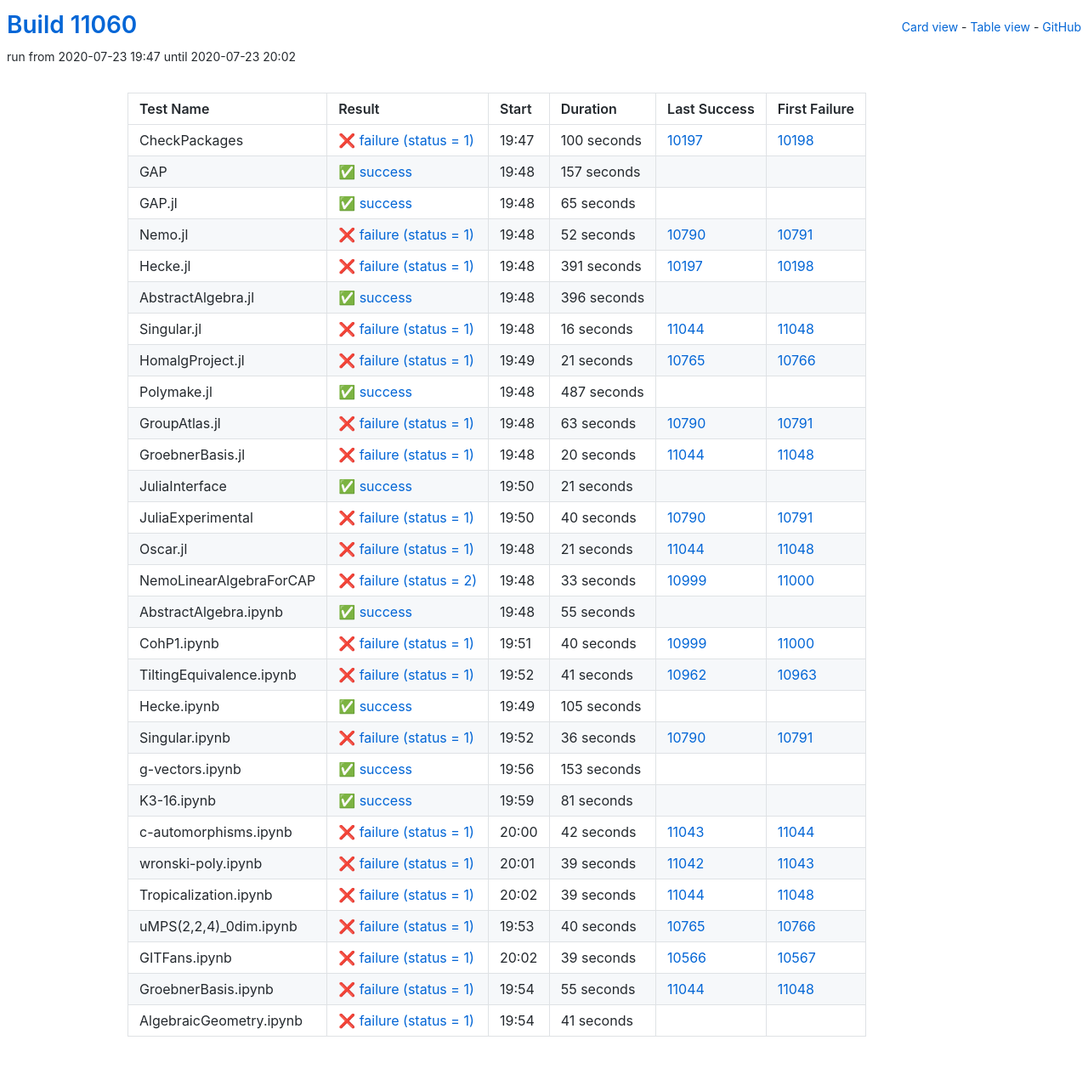
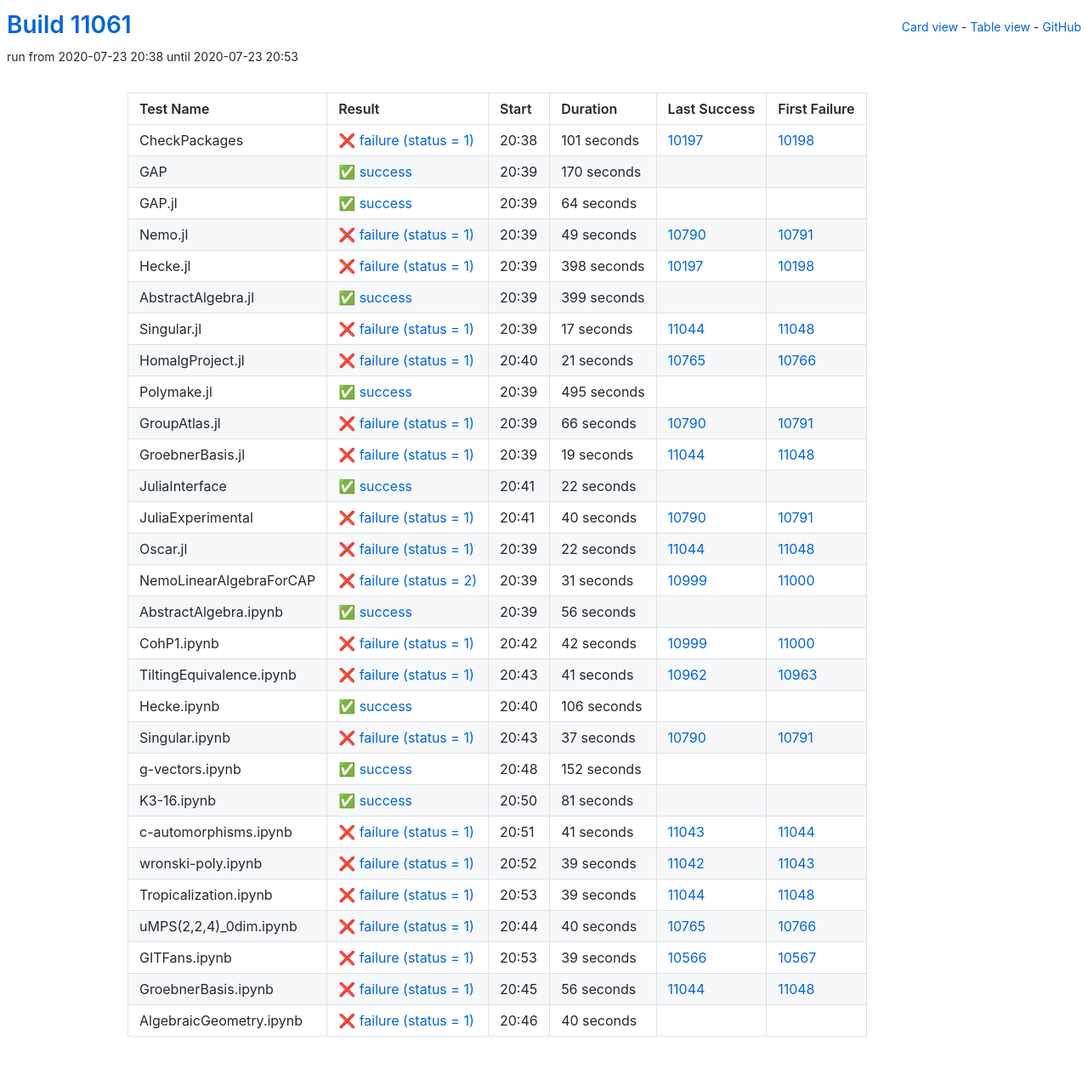
Before and after one commit to oscar-system/oscar-ci-status, a Jekyll site: the page built from table.html, in a window 1280 px wide. Shown: the whole page at 85% size. Built offline with Jekyll 4.4.1, drawn with Linux system fonts in a browser that asks for light colours.

Commit message:
Build #11061

```diff
--- a/_data/ci.yml
+++ b/_data/ci.yml
@@ -1,6 +1,6 @@
 ---
-build: 11060
-build_url: https://oscarci.mathematik.uni-kl.de/job/oscar/11060/
+build: 11061
+build_url: https://oscarci.mathematik.uni-kl.de/job/oscar/11061/
 job: oscar
 organization: oscar-system
 repo: oscar-ci-status
@@ -8,92 +8,92 @@
 tests:
 - name: CheckPackages
   id: checkpackages
-  log: https://oscarci.mathematik.uni-kl.de/job/oscar/11060/artifact/logs/build-11060/CheckPackages.log
-  start: 2020-07-23 19:47
+  log: https://oscarci.mathematik.uni-kl.de/job/oscar/11061/artifact/logs/build-11061/CheckPackages.log
+  start: 2020-07-23 20:38
   success: false
   exitcode: 1
   status: failure
-  duration: 100
+  duration: 101
   last_success: 10197
   last_success_url: https://oscarci.mathematik.uni-kl.de/job/oscar/10197/
   first_failure: 10198
   first_failure_url: https://oscarci.mathematik.uni-kl.de/job/oscar/10198/
 - name: GAP
   id: gap
-  log: https://oscarci.mathematik.uni-kl.de/job/oscar/11060/artifact/logs/build-11060/GAP.log
-  start: 2020-07-23 19:48
+  log: https://oscarci.mathematik.uni-kl.de/job/oscar/11061/artifact/logs/build-11061/GAP.log
+  start: 2020-07-23 20:39
   success: true
   exitcode: 0
   status: success
-  duration: 157
+  duration: 170
   last_success: false
   last_success_url:
   first_failure: false
   first_failure_url:
 - name: GAP.jl
   id: gap-jl
-  log: https://oscarci.mathematik.uni-kl.de/job/oscar/11060/artifact/logs/build-11060/GAP.jl.log
-  start: 2020-07-23 19:48
+  log: https://oscarci.mathematik.uni-kl.de/job/oscar/11061/artifact/logs/build-11061/GAP.jl.log
+  start: 2020-07-23 20:39
   success: true
   exitcode: 0
   status: success
-  duration: 65
+  duration: 64
   last_success: false
   last_success_url:
   first_failure: false
   first_failure_url:
 - name: Nemo.jl
   id: nemo-jl
-  log: https://oscarci.mathematik.uni-kl.de/job/oscar/11060/artifact/logs/build-11060/Nemo.jl.log
-  start: 2020-07-23 19:48
+  log: https://oscarci.mathematik.uni-kl.de/job/oscar/11061/artifact/logs/build-11061/Nemo.jl.log
+  start: 2020-07-23 20:39
   success: false
   exitcode: 1
   status: failure
-  duration: 52
+  duration: 49
   last_success: 10790
   last_success_url: https://oscarci.mathematik.uni-kl.de/job/oscar/10790/
   first_failure: 10791
   first_failure_url: https://oscarci.mathematik.uni-kl.de/job/oscar/10791/
 - name: Hecke.jl
   id: hecke-jl
-  log: https://oscarci.mathematik.uni-kl.de/job/oscar/11060/artifact/logs/build-11060/Hecke.jl.log
-  start: 2020-07-23 19:48
+  log: https://oscarci.mathematik.uni-kl.de/job/oscar/11061/artifact/logs/build-11061/Hecke.jl.log
+  start: 2020-07-23 20:39
   success: false
   exitcode: 1
   status: failure
-  duration: 391
+  duration: 398
   last_success: 10197
   last_success_url: https://oscarci.mathematik.uni-kl.de/job/oscar/10197/
   first_failure: 10198
   first_failure_url: https://oscarci.mathematik.uni-kl.de/job/oscar/10198/
 - name: AbstractAlgebra.jl
   id: abstractalgebra-jl
-  log: https://oscarci.mathematik.uni-kl.de/job/oscar/11060/artifact/logs/build-11060/AbstractAlgebra.jl.log
-  start: 2020-07-23 19:48
+  log: https://oscarci.mathematik.uni-kl.de/job/oscar/11061/artifact/logs/build-11061/AbstractAlgebra.jl.log
+  start: 2020-07-23 20:39
   success: true
   exitcode: 0
   status: success
-  duration: 396
+  duration: 399
   last_success: false
   last_success_url:
   first_failure: false
   first_failure_url:
 - name: Singular.jl
   id: singular-jl
-  log: https://oscarci.mathematik.uni-kl.de/job/oscar/11060/artifact/logs/build-11060/Singular.jl.log
-  start: 2020-07-23 19:48
+  log: https://oscarci.mathematik.uni-kl.de/job/oscar/11061/artifact/logs/build-11061/Singular.jl.log
+  start: 2020-07-23 20:39
   success: false
   exitcode: 1
   status: failure
-  duration: 16
+  duration: 17
   last_success: 11044
   last_success_url: https://oscarci.mathematik.uni-kl.de/job/oscar/11044/
   first_failure: 11048
   first_failure_url: https://oscarci.mathematik.uni-kl.de/job/oscar/11048/
 - name: HomalgProject.jl
   id: homalgproject-jl
-  log: https://oscarci.mathematik.uni-kl.de/job/oscar/11060/artifact/logs/build-11060/HomalgProject.jl.log
-  start: 2020-07-23 19:49
+  log: https://oscarci.mathematik.uni-kl.de/job/oscar/11061/artifact/logs/build-11061/HomalgProject.jl.log
+  start: 2020-07-23 20:40
   success: false
   exitcode: 1
   status: failure
@@ -104,56 +104,56 @@
   first_failure_url: https://oscarci.mathematik.uni-kl.de/job/oscar/10766/
 - name: Polymake.jl
   id: polymake-jl
-  log: https://oscarci.mathematik.uni-kl.de/job/oscar/11060/artifact/logs/build-11060/Polymake.jl.log
-  start: 2020-07-23 19:48
+  log: https://oscarci.mathematik.uni-kl.de/job/oscar/11061/artifact/logs/build-11061/Polymake.jl.log
+  start: 2020-07-23 20:39
   success: true
   exitcode: 0
   status: success
-  duration: 487
+  duration: 495
   last_success: false
   last_success_url:
   first_failure: false
   first_failure_url:
 - name: GroupAtlas.jl
   id: groupatlas-jl
-  log: https://oscarci.mathematik.uni-kl.de/job/oscar/11060/artifact/logs/build-11060/GroupAtlas.jl.log
-  start: 2020-07-23 19:48
+  log: https://oscarci.mathematik.uni-kl.de/job/oscar/11061/artifact/logs/build-11061/GroupAtlas.jl.log
+  start: 2020-07-23 20:39
   success: false
   exitcode: 1
   status: failure
-  duration: 63
+  duration: 66
   last_success: 10790
   last_success_url: https://oscarci.mathematik.uni-kl.de/job/oscar/10790/
   first_failure: 10791
   first_failure_url: https://oscarci.mathematik.uni-kl.de/job/oscar/10791/
 - name: GroebnerBasis.jl
   id: groebnerbasis-jl
-  log: https://oscarci.mathematik.uni-kl.de/job/oscar/11060/artifact/logs/build-11060/GroebnerBasis.jl.log
-  start: 2020-07-23 19:48
+  log: https://oscarci.mathematik.uni-kl.de/job/oscar/11061/artifact/logs/build-11061/GroebnerBasis.jl.log
+  start: 2020-07-23 20:39
   success: false
   exitcode: 1
   status: failure
-  duration: 20
+  duration: 19
   last_success: 11044
   last_success_url: https://oscarci.mathematik.uni-kl.de/job/oscar/11044/
   first_failure: 11048
   first_failure_url: https://oscarci.mathematik.uni-kl.de/job/oscar/11048/
 - name: JuliaInterface
   id: juliainterface
-  log: https://oscarci.mathematik.uni-kl.de/job/oscar/11060/artifact/logs/build-11060/JuliaInterface.log
-  start: 2020-07-23 19:50
+  log: https://oscarci.mathematik.uni-kl.de/job/oscar/11061/artifact/logs/build-11061/JuliaInterface.log
+  start: 2020-07-23 20:41
   success: true
   exitcode: 0
   status: success
-  duration: 21
+  duration: 22
   last_success: false
   last_success_url:
   first_failure: false
   first_failure_url:
 - name: JuliaExperimental
   id: juliaexperimental
-  log: https://oscarci.mathematik.uni-kl.de/job/oscar/11060/artifact/logs/build-11060/JuliaExperimental.log
-  start: 2020-07-23 19:50
+  log: https://oscarci.mathematik.uni-kl.de/job/oscar/11061/artifact/logs/build-11061/JuliaExperimental.log
+  start: 2020-07-23 20:41
   success: false
   exitcode: 1
   status: failure
@@ -164,56 +164,56 @@
   first_failure_url: https://oscarci.mathematik.uni-kl.de/job/oscar/10791/
 - name: Oscar.jl
   id: oscar-jl
-  log: https://oscarci.mathematik.uni-kl.de/job/oscar/11060/artifact/logs/build-11060/Oscar.jl.log
-  start: 2020-07-23 19:48
+  log: https://oscarci.mathematik.uni-kl.de/job/oscar/11061/artifact/logs/build-11061/Oscar.jl.log
+  start: 2020-07-23 20:39
   success: false
   exitcode: 1
   status: failure
-  duration: 21
+  duration: 22
   last_success: 11044
   last_success_url: https://oscarci.mathematik.uni-kl.de/job/oscar/11044/
   first_failure: 11048
   first_failure_url: https://oscarci.mathematik.uni-kl.de/job/oscar/11048/
 - name: NemoLinearAlgebraForCAP
   id: nemolinearalgebraforcap
-  log: https://oscarci.mathematik.uni-kl.de/job/oscar/11060/artifact/logs/build-11060/NemoLinearAlgebraForCAP.log
-  start: 2020-07-23 19:48
+  log: https://oscarci.mathematik.uni-kl.de/job/oscar/11061/artifact/logs/build-11061/NemoLinearAlgebraForCAP.log
+  start: 2020-07-23 20:39
   success: false
   exitcode: 2
   status: failure
-  duration: 33
+  duration: 31
   last_success: 10999
   last_success_url: https://oscarci.mathematik.uni-kl.de/job/oscar/10999/
   first_failure: 11000
   first_failure_url: https://oscarci.mathematik.uni-kl.de/job/oscar/11000/
 - name: AbstractAlgebra.ipynb
   id: abstractalgebra-ipynb
-  log: https://oscarci.mathematik.uni-kl.de/job/oscar/11060/artifact/logs/build-11060/AbstractAlgebra.ipynb.log
-  start: 2020-07-23 19:48
+  log: https://oscarci.mathematik.uni-kl.de/job/oscar/11061/artifact/logs/build-11061/AbstractAlgebra.ipynb.log
+  start: 2020-07-23 20:39
   success: true
   exitcode: 0
   status: success
-  duration: 55
+  duration: 56
   last_success: false
   last_success_url:
   first_failure: false
   first_failure_url:
 - name: CohP1.ipynb
   id: cohp1-ipynb
-  log: https://oscarci.mathematik.uni-kl.de/job/oscar/11060/artifact/logs/build-11060/CohP1.ipynb.log
-  start: 2020-07-23 19:51
+  log: https://oscarci.mathematik.uni-kl.de/job/oscar/11061/artifact/logs/build-11061/CohP1.ipynb.log
+  start: 2020-07-23 20:42
   success: false
   exitcode: 1
   status: failure
-  duration: 40
+  duration: 42
   last_success: 10999
   last_success_url: https://oscarci.mathematik.uni-kl.de/job/oscar/10999/
   first_failure: 11000
   first_failure_url: https://oscarci.mathematik.uni-kl.de/job/oscar/11000/
 - name: TiltingEquivalence.ipynb
   id: tiltingequivalence-ipynb
-  log: https://oscarci.mathematik.uni-kl.de/job/oscar/11060/artifact/logs/build-11060/TiltingEquivalence.ipynb.log
-  start: 2020-07-23 19:52
+  log: https://oscarci.mathematik.uni-kl.de/job/oscar/11061/artifact/logs/build-11061/TiltingEquivalence.ipynb.log
+  start: 2020-07-23 20:43
   success: false
   exitcode: 1
   status: failure
@@ -224,44 +224,44 @@
   first_failure_url: https://oscarci.mathematik.uni-kl.de/job/oscar/10963/
 - name: Hecke.ipynb
   id: hecke-ipynb
-  log: https://oscarci.mathematik.uni-kl.de/job/oscar/11060/artifact/logs/build-11060/Hecke.ipynb.log
-  start: 2020-07-23 19:49
+  log: https://oscarci.mathematik.uni-kl.de/job/oscar/11061/artifact/logs/build-11061/Hecke.ipynb.log
+  start: 2020-07-23 20:40
   success: true
   exitcode: 0
   status: success
-  duration: 105
+  duration: 106
   last_success: false
   last_success_url:
   first_failure: false
   first_failure_url:
 - name: Singular.ipynb
   id: singular-ipynb
-  log: https://oscarci.mathematik.uni-kl.de/job/oscar/11060/artifact/logs/build-11060/Singular.ipynb.log
-  start: 2020-07-23 19:52
+  log: https://oscarci.mathematik.uni-kl.de/job/oscar/11061/artifact/logs/build-11061/Singular.ipynb.log
+  start: 2020-07-23 20:43
   success: false
   exitcode: 1
   status: failure
-  duration: 36
+  duration: 37
   last_success: 10790
   last_success_url: https://oscarci.mathematik.uni-kl.de/job/oscar/10790/
   first_failure: 10791
   first_failure_url: https://oscarci.mathematik.uni-kl.de/job/oscar/10791/
 - name: g-vectors.ipynb
   id: g-vectors-ipynb
-  log: https://oscarci.mathematik.uni-kl.de/job/oscar/11060/artifact/logs/build-11060/g-vectors.ipynb.log
-  start: 2020-07-23 19:56
+  log: https://oscarci.mathematik.uni-kl.de/job/oscar/11061/artifact/logs/build-11061/g-vectors.ipynb.log
+  start: 2020-07-23 20:48
   success: true
   exitcode: 0
   status: success
-  duration: 153
+  duration: 152
   last_success: false
   last_success_url:
   first_failure: false
   first_failure_url:
 - name: K3-16.ipynb
   id: k3-16-ipynb
-  log: https://oscarci.mathematik.uni-kl.de/job/oscar/11060/artifact/logs/build-11060/K3-16.ipynb.log
-  start: 2020-07-23 19:59
+  log: https://oscarci.mathematik.uni-kl.de/job/oscar/11061/artifact/logs/build-11061/K3-16.ipynb.log
+  start: 2020-07-23 20:50
   success: true
   exitcode: 0
   status: success
@@ -272,20 +272,20 @@
   first_failure_url:
 - name: c-automorphisms.ipynb
   id: c-automorphisms-ipynb
-  log: https://oscarci.mathematik.uni-kl.de/job/oscar/11060/artifact/logs/build-11060/c-automorphisms.ipynb.log
-  start: 2020-07-23 20:00
+  log: https://oscarci.mathematik.uni-kl.de/job/oscar/11061/artifact/logs/build-11061/c-automorphisms.ipynb.log
+  start: 2020-07-23 20:51
   success: false
   exitcode: 1
   status: failure
-  duration: 42
+  duration: 41
   last_success: 11043
   last_success_url: https://oscarci.mathematik.uni-kl.de/job/oscar/11043/
   first_failure: 11044
   first_failure_url: https://oscarci.mathematik.uni-kl.de/job/oscar/11044/
 - name: wronski-poly.ipynb
   id: wronski-poly-ipynb
-  log: https://oscarci.mathematik.uni-kl.de/job/oscar/11060/artifact/logs/build-11060/wronski-poly.ipynb.log
-  start: 2020-07-23 20:01
+  log: https://oscarci.mathematik.uni-kl.de/job/oscar/11061/artifact/logs/build-11061/wronski-poly.ipynb.log
+  start: 2020-07-23 20:52
   success: false
   exitcode: 1
   status: failure
@@ -296,8 +296,8 @@
   first_failure_url: https://oscarci.mathematik.uni-kl.de/job/oscar/11043/
 - name: Tropicalization.ipynb
   id: tropicalization-ipynb
-  log: https://oscarci.mathematik.uni-kl.de/job/oscar/11060/artifact/logs/build-11060/Tropicalization.ipynb.log
-  start: 2020-07-23 20:02
+  log: https://oscarci.mathematik.uni-kl.de/job/oscar/11061/artifact/logs/build-11061/Tropicalization.ipynb.log
+  start: 2020-07-23 20:53
   success: false
   exitcode: 1
   status: failure
@@ -308,8 +308,8 @@
   first_failure_url: https://oscarci.mathematik.uni-kl.de/job/oscar/11048/
 - name: uMPS(2,2,4)_0dim.ipynb
   id: umps-2-2-4-0dim-ipynb
-  log: https://oscarci.mathematik.uni-kl.de/job/oscar/11060/artifact/logs/build-11060/uMPS-2-2-4-_0dim.ipynb.log
-  start: 2020-07-23 19:53
+  log: https://oscarci.mathematik.uni-kl.de/job/oscar/11061/artifact/logs/build-11061/uMPS-2-2-4-_0dim.ipynb.log
+  start: 2020-07-23 20:44
   success: false
   exitcode: 1
   status: failure
@@ -320,8 +320,8 @@
   first_failure_url: https://oscarci.mathematik.uni-kl.de/job/oscar/10766/
 - name: GITFans.ipynb
   id: gitfans-ipynb
-  log: https://oscarci.mathematik.uni-kl.de/job/oscar/11060/artifact/logs/build-11060/GITFans.ipynb.log
-  start: 2020-07-23 20:02
+  log: https://oscarci.mathematik.uni-kl.de/job/oscar/11061/artifact/logs/build-11061/GITFans.ipynb.log
+  start: 2020-07-23 20:53
   success: false
   exitcode: 1
   status: failure
@@ -332,24 +332,24 @@
   first_failure_url: https://oscarci.mathematik.uni-kl.de/job/oscar/10567/
 - name: GroebnerBasis.ipynb
   id: groebnerbasis-ipynb
-  log: https://oscarci.mathematik.uni-kl.de/job/oscar/11060/artifact/logs/build-11060/GroebnerBasis.ipynb.log
-  start: 2020-07-23 19:54
+  log: https://oscarci.mathematik.uni-kl.de/job/oscar/11061/artifact/logs/build-11061/GroebnerBasis.ipynb.log
+  start: 2020-07-23 20:45
   success: false
   exitcode: 1
   status: failure
-  duration: 55
+  duration: 56
   last_success: 11044
   last_success_url: https://oscarci.mathematik.uni-kl.de/job/oscar/11044/
   first_failure: 11048
   first_failure_url: https://oscarci.mathematik.uni-kl.de/job/oscar/11048/
 - name: AlgebraicGeometry.ipynb
   id: algebraicgeometry-ipynb
-  log: https://oscarci.mathematik.uni-kl.de/job/oscar/11060/artifact/logs/build-11060/AlgebraicGeometry.ipynb.log
-  start: 2020-07-23 19:54
+  log: https://oscarci.mathematik.uni-kl.de/job/oscar/11061/artifact/logs/build-11061/AlgebraicGeometry.ipynb.log
+  start: 2020-07-23 20:46
   success: false
   exitcode: 1
   status: failure
-  duration: 41
+  duration: 40
   last_success: false
   last_success_url:
   first_failure: false
```
Also changed, not shown: README.md.
